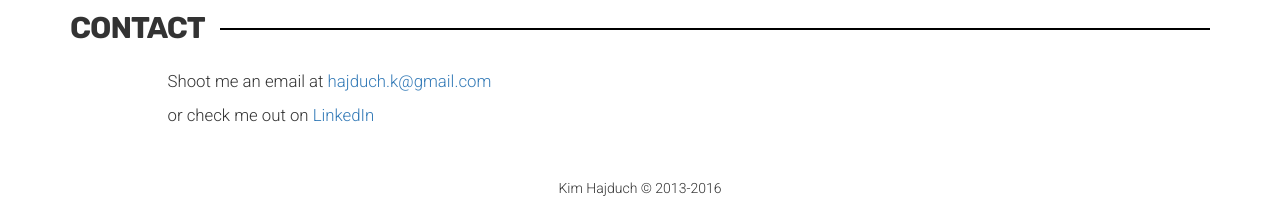
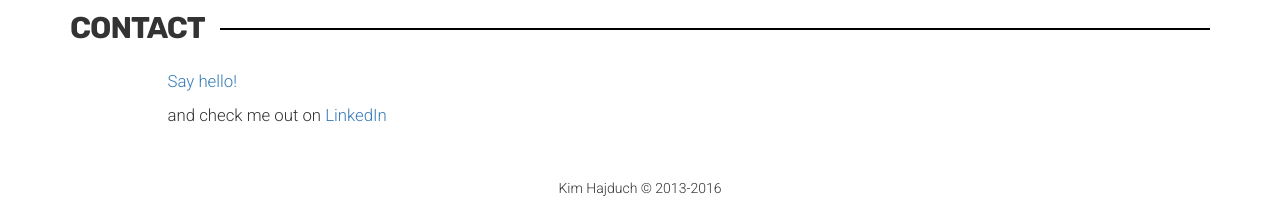
Before and after one commit to strangeapparition/portfolio, a plain HTML site: page index.html in a window 1280 px wide. Shown: the part 1454-1662 px from the top of the page. Drawn offline with nearby package versions, Linux system fonts and the light colour scheme.

Commit message:
Updated email

```diff
--- a/index.html
+++ b/index.html
@@ -79,8 +79,8 @@
         <h2 class="heading"><span>Contact</span></h2>
         <div class="row">
           <div class="col-md-10 col-md-push-1 col-xs-12">
-            <p>Shoot me an email at <a href="mailto:hajduch.k@gmail.com">hajduch.k@gmail.com</a></p>
-            <p>or check me out on <a href="https://www.linkedin.com/in/kimhajduch">LinkedIn</a></p>
+            <p><a href="mailto:hello@kimhajduch.com">Say hello!</a></p>
+            <p>and check me out on <a href="https://www.linkedin.com/in/kimhajduch">LinkedIn</a></p>
           </div>
         </div>
       </div>
```
